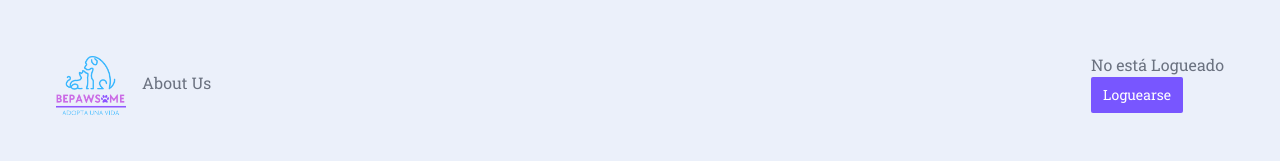
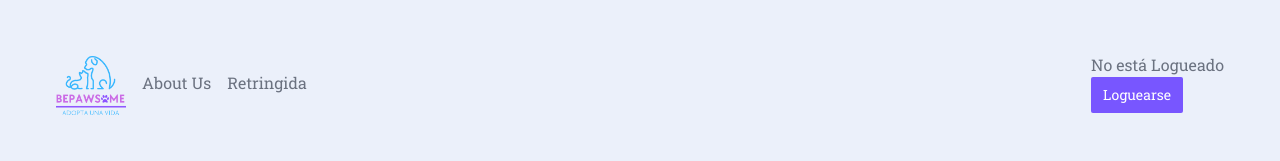
Before and after one commit to BorisWaisten/Be-Pawsome, a Next.js app in the folder frontend/: page / in a window 1280 px wide. Shown: the top 161 px of the page. Built offline with nearby package versions, Linux system fonts and the light colour scheme; no server answers.

Commit message:
Pagina Restringida Prueba

```diff
--- a/frontend/app/components/Navbar.jsx
+++ b/frontend/app/components/Navbar.jsx
@@ -26,6 +26,7 @@ export default function Navbar() {
           />
         </Link>
         <Link href="/aboutUs">About Us</Link>
+        <Link href="/restringida">Retringida</Link>
       </div>
       {session ? (
         <div className="bg-gradient-to-b from-cyan-50 to-cyan-200 p-2 flex gap-5">
```
